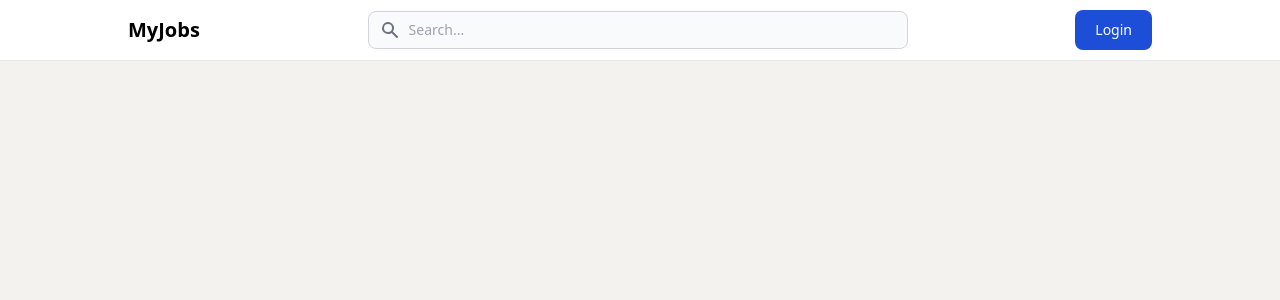
After one commit to Signior-X/django-application, a Django app: template portal/templates/base.html in a window 1280 px wide. The commit adds this page. Shown: the top 300 px of the page. Run offline with Django 4.2, Linux system fonts and the light colour scheme; the template is opened without the code that fills it, so the values that code supplies are empty; some libraries are stand-ins or nearby versions.

Commit message:
Allow jobs to be shown

```diff
--- a/aviate/settings.py
+++ b/aviate/settings.py
@@ -32,6 +32,7 @@ ALLOWED_HOSTS = []
 
 INSTALLED_APPS = [
     'portal.apps.PortalConfig',
+    'rest_framework',
     'django.contrib.admin',
     'django.contrib.auth',
     'django.contrib.contenttypes',
--- a/aviate/urls.py
+++ b/aviate/urls.py
@@ -18,5 +18,6 @@ from django.urls import path, include
 
 urlpatterns = [
     path('', include('portal.urls')),
+    path('api/', include('portal.api_urls')),
     path('admin/', admin.site.urls),
 ]
--- /dev/null
+++ b/portal/templates/base.html
@@ -0,0 +1,69 @@
+<!DOCTYPE html>
+<html lang="en">
+
+<head>
+  <meta charset="UTF-8">
+  <meta http-equiv="X-UA-Compatible" content="IE=edge">
+  <meta name="viewport" content="width=device-width, initial-scale=1.0">
+  <title> My Jobs </title>
+
+  <script src="https://cdn.tailwindcss.com"></script>
+
+  <style>
+
+  </style>
+
+  {% block css %}
+  {% endblock %}
+</head>
+
+<body style="background-color: #f3f2ef;">
+
+  <nav
+    class="bg-white px-2 sm:px-4 py-2.5 dark:bg-gray-900 fixed w-full z-20 top-0 left-0 border-b border-gray-200 dark:border-gray-600">
+    <div style="max-width: 1024px;" class="container flex flex-wrap justify-between items-center mx-auto">
+      <a href="/" class="flex items-center">
+        <span class="self-center text-xl font-semibold whitespace-nowrap dark:text-white">MyJobs</span>
+      </a>
+      <div class="flex md:order-2">
+        <button type="button"
+          class="text-white bg-blue-700 hover:bg-blue-800 focus:ring-4 focus:outline-none focus:ring-blue-300 font-medium rounded-lg text-sm px-5 py-2.5 text-center mr-3 md:mr-0 dark:bg-blue-600 dark:hover:bg-blue-700 dark:focus:ring-blue-800"> Login </button>
+        <button data-collapse-toggle="navbar-sticky" type="button"
+          class="inline-flex items-center p-2 text-sm text-gray-500 rounded-lg md:hidden hover:bg-gray-100 focus:outline-none focus:ring-2 focus:ring-gray-200 dark:text-gray-400 dark:hover:bg-gray-700 dark:focus:ring-gray-600"
+          aria-controls="navbar-sticky" aria-expanded="false">
+          <span class="sr-only">Open main menu</span>
+          <svg class="w-6 h-6" aria-hidden="true" fill="currentColor" viewBox="0 0 20 20"
+            xmlns="http://www.w3.org/2000/svg">
+            <path fill-rule="evenodd"
+              d="M3 5a1 1 0 011-1h12a1 1 0 110 2H4a1 1 0 01-1-1zM3 10a1 1 0 011-1h12a1 1 0 110 2H4a1 1 0 01-1-1zM3 15a1 1 0 011-1h12a1 1 0 110 2H4a1 1 0 01-1-1z"
+              clip-rule="evenodd"></path>
+          </svg>
+        </button>
+      </div>
+      <div class="hidden justify-between items-center w-full md:flex md:w-auto md:order-1" id="navbar-sticky">
+        <button type="button" data-collapse-toggle="navbar-search" aria-controls="navbar-search" aria-expanded="false" class="md:hidden text-gray-500 dark:text-gray-400 hover:bg-gray-100 dark:hover:bg-gray-700 focus:outline-none focus:ring-4 focus:ring-gray-200 dark:focus:ring-gray-700 rounded-lg text-sm p-2.5 mr-1" >
+          <svg class="w-5 h-5" aria-hidden="true" fill="currentColor" viewBox="0 0 20 20" xmlns="http://www.w3.org/2000/svg"><path fill-rule="evenodd" d="M8 4a4 4 0 100 8 4 4 0 000-8zM2 8a6 6 0 1110.89 3.476l4.817 4.817a1 1 0 01-1.414 1.414l-4.816-4.816A6 6 0 012 8z" clip-rule="evenodd"></path></svg>
+          <span class="sr-only">Search</span>
+        </button>
+        <div class="hidden relative md:block">
+          <div class="flex absolute inset-y-0 left-0 items-center pl-3 pointer-events-none">
+            <svg class="w-5 h-5 text-gray-500" aria-hidden="true" fill="currentColor" viewBox="0 0 20 20" xmlns="http://www.w3.org/2000/svg"><path fill-rule="evenodd" d="M8 4a4 4 0 100 8 4 4 0 000-8zM2 8a6 6 0 1110.89 3.476l4.817 4.817a1 1 0 01-1.414 1.414l-4.816-4.816A6 6 0 012 8z" clip-rule="evenodd"></path></svg>
+            <span class="sr-only">Search icon</span>
+          </div>
+          <input type="text" style="min-width: 540px;" id="search-navbar" class="block p-2 pl-10 w-full text-gray-900 bg-gray-50 rounded-lg border border-gray-300 sm:text-sm focus:ring-blue-500 focus:border-blue-500 dark:bg-gray-700 dark:border-gray-600 dark:placeholder-gray-400 dark:text-white dark:focus:ring-blue-500 dark:focus:border-blue-500" placeholder="Search...">
+        </div>
+        <button data-collapse-toggle="navbar-search" type="button" class="inline-flex items-center p-2 text-sm text-gray-500 rounded-lg md:hidden hover:bg-gray-100 focus:outline-none focus:ring-2 focus:ring-gray-200 dark:text-gray-400 dark:hover:bg-gray-700 dark:focus:ring-gray-600" aria-controls="navbar-search" aria-expanded="false">
+          <span class="sr-only">Open menu</span>
+          <svg class="w-6 h-6" aria-hidden="true" fill="currentColor" viewBox="0 0 20 20" xmlns="http://www.w3.org/2000/svg"><path fill-rule="evenodd" d="M3 5a1 1 0 011-1h12a1 1 0 110 2H4a1 1 0 01-1-1zM3 10a1 1 0 011-1h12a1 1 0 110 2H4a1 1 0 01-1-1zM3 15a1 1 0 011-1h12a1 1 0 110 2H4a1 1 0 01-1-1z" clip-rule="evenodd"></path></svg>
+        </button>
+      </div>
+    </div>
+  </nav>
+
+  <div class="container max-w-7xl mx-auto px-4 sm:px-6 md:px-8" style="max-width: 1024px; margin-top: 96px">
+    {% block body %}
+    {% endblock %}
+  </div>
+</body>
+
+</html>
--- a/portal/templates/applicants/jobs.html
+++ b/portal/templates/recruiter/job.html
@@ -4,9 +4,9 @@
     <meta charset="UTF-8">
     <meta http-equiv="X-UA-Compatible" content="IE=edge">
     <meta name="viewport" content="width=device-width, initial-scale=1.0">
-    <title>Jobs Available</title>
+    <title>Job</title>
 </head>
 <body>
-    Hello jobs
+    show applications for the current job
 </body>
 </html>
--- a/portal/urls.py
+++ b/portal/urls.py
@@ -1,9 +1,10 @@
 from django.urls import path
 
-from . import views
+from portal.views import applicant
+from portal.views import recruiter
 
 urlpatterns = [
-    path('', views.index, name='index'),
-    path('jobs/', views.jobs, name='jobs'),
-    path('job/<job_id>/', views.job, name='job')
+    path('', applicant.index, name='index'),
+    path('job/<job_id>/', applicant.job, name='job'),
+    path('recruiter/<job_id>', recruiter.job, name='recruiter_job'),
 ]
--- a/portal/views.py
+++ b/portal/views/applicant.py
@@ -1,7 +1,6 @@
 from django.shortcuts import render
 from django.http import HttpResponse
 
-# Create your views here.
 def index(request):
     ''' Home page of the App '''
     return render(request, 'index.html')
--- /dev/null
+++ b/portal/views/recruiter.py
@@ -0,0 +1,6 @@
+from django.shortcuts import render
+from django.http import HttpResponse
+
+def job(request, job_id):
+    ''' See job applications for the current job '''
+    return render(request, 'recruiter/job.html')
--- /dev/null
+++ b/requirements.txt
@@ -0,0 +1,2 @@
+django
+djangorestframework
```
Also changed, not shown: portal/api_urls.py (added, +7 -0 lines), portal/apis/jobs.py (added, +10 -0 lines), portal/models.py (+9 -3 lines), portal/serializers.py (added, +13 -0 lines), portal/templates/index.html (+62 -12 lines), portal/apis/__init__.py (added), portal/migrations/0007_alter_application_options.py (added), portal/migrations/0008_job_stipend.py (added), portal/views/__init__.py (added).
